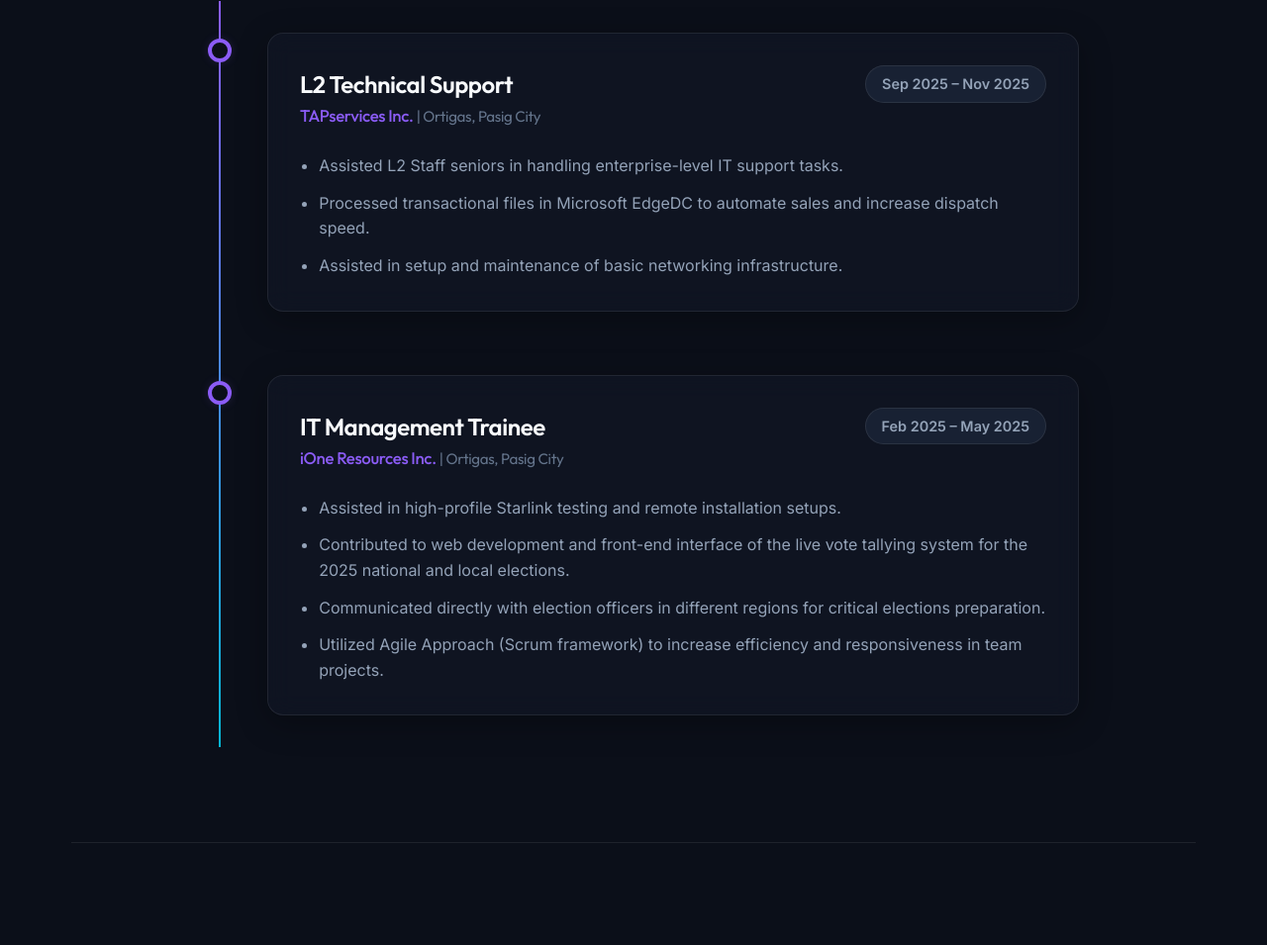
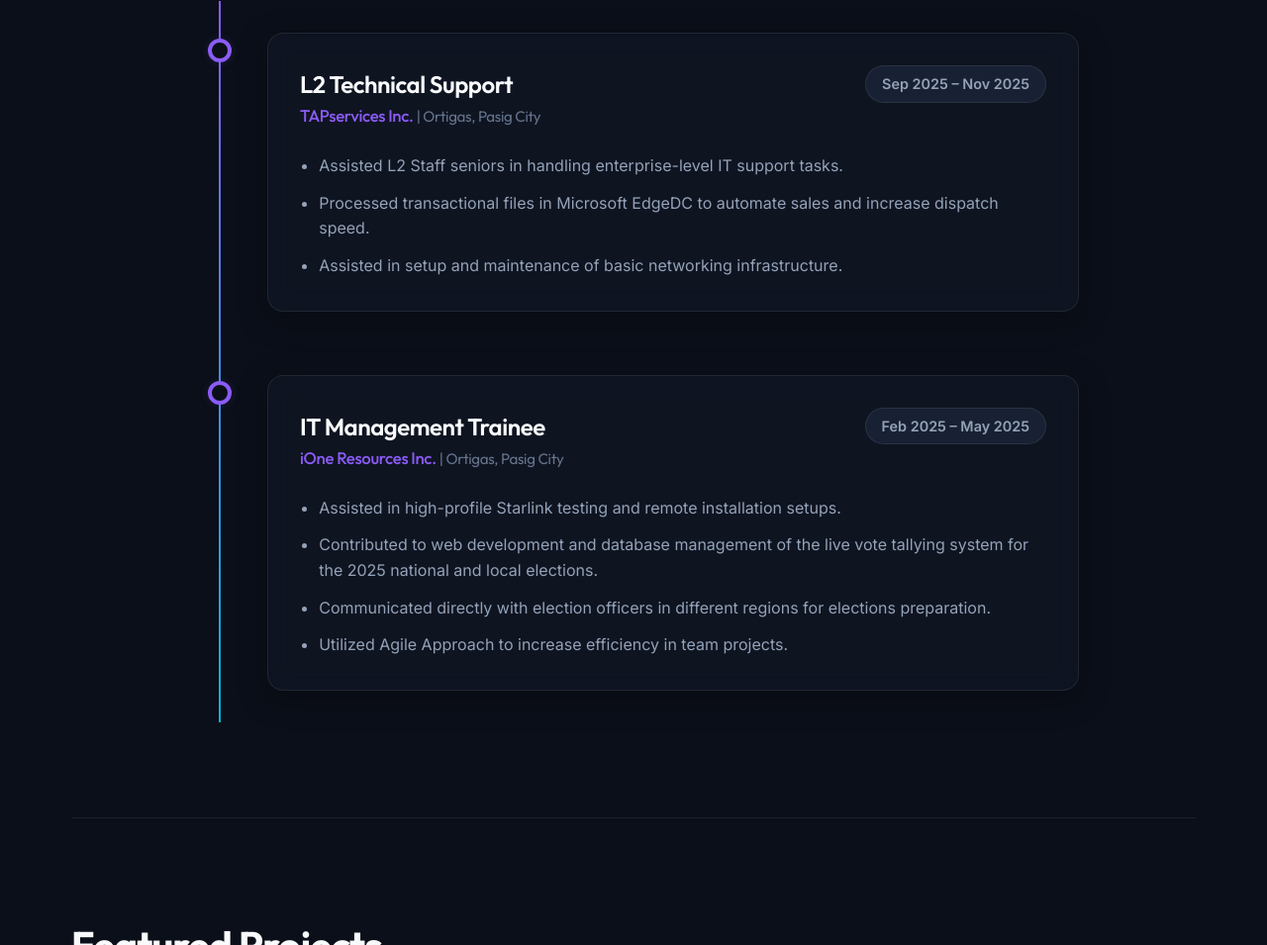
Before and after one commit to h4ruushi/gerald-delera-portfolio, a website built with Vite: page index.html in a window 1280 px wide. Shown: the part 2162-3117 px from the top of the page at 99% size. Built offline with nearby package versions, Linux system fonts and the light colour scheme.

Commit message:
made changes with description on certain areas

```diff
--- a/index.html
+++ b/index.html
@@ -6,7 +6,7 @@
   <meta name="viewport" content="width=device-width, initial-scale=1.0">
   <title>Gerald Delera | Portfolio - IT</title>
   <meta name="description"
-    content="Portfolio of Gerald Delera - Detail-oriented IT . Specializing in IT Management, Database, and Technical Support.">
+    content="Portfolio of Gerald Delera - Detail-oriented aspiring IT Professional. Specializing in IT Management, Database, and Technical Support.">
 
   <!-- Google Fonts -->
   <link rel="preconnect" href="https://fonts.googleapis.com">
@@ -246,11 +246,11 @@
             </div>
             <ul class="timeline-list">
               <li>Assisted in high-profile Starlink testing and remote installation setups.</li>
-              <li>Contributed to web development and front-end interface of the live vote tallying system for the 2025
+              <li>Contributed to web development and database management of the live vote tallying system for the 2025
                 national and local elections.</li>
-              <li>Communicated directly with election officers in different regions for critical elections preparation.
+              <li>Communicated directly with election officers in different regions for elections preparation.
               </li>
-              <li>Utilized Agile Approach (Scrum framework) to increase efficiency and responsiveness in team projects.
+              <li>Utilized Agile Approach to increase efficiency in team projects.
               </li>
             </ul>
           </div>
```
